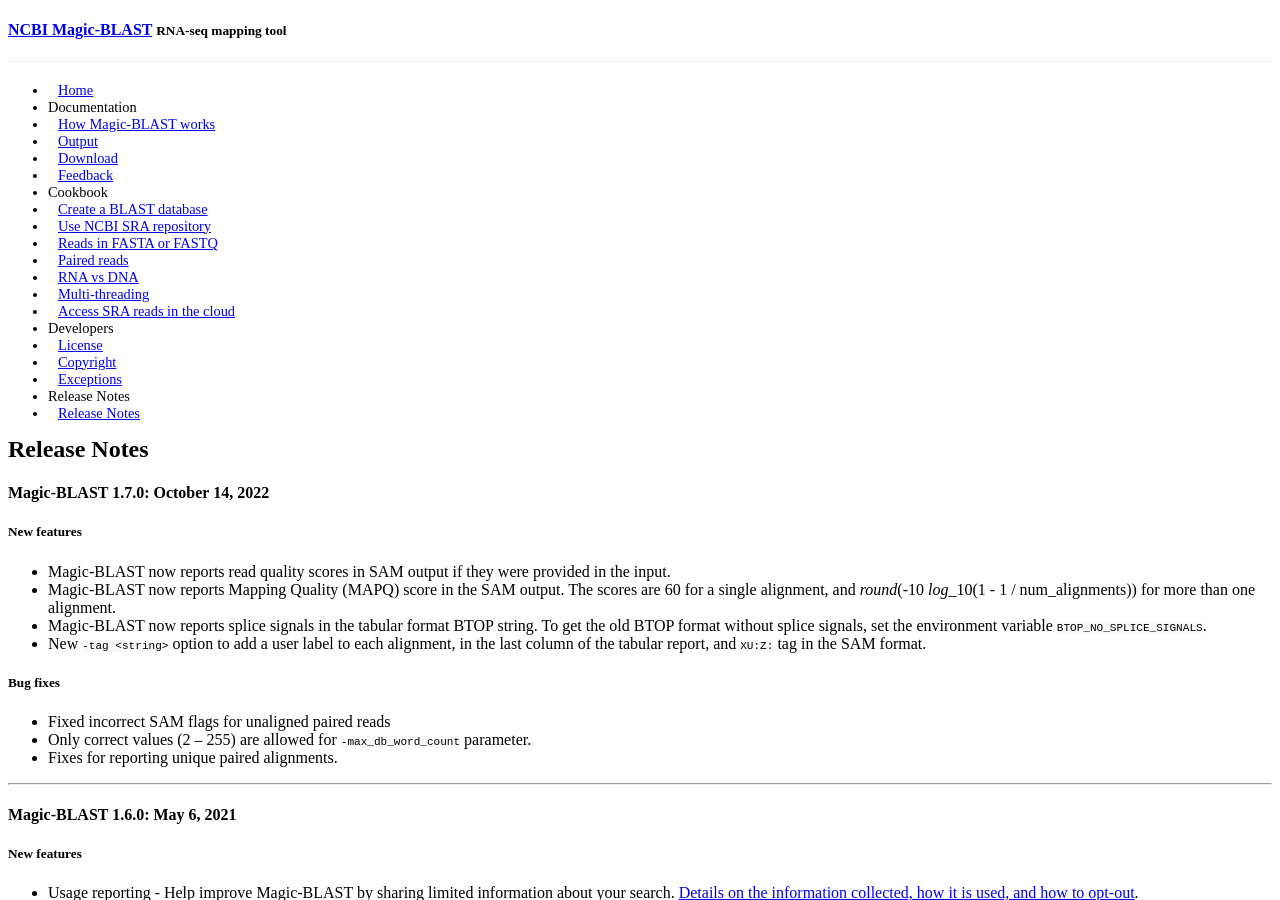
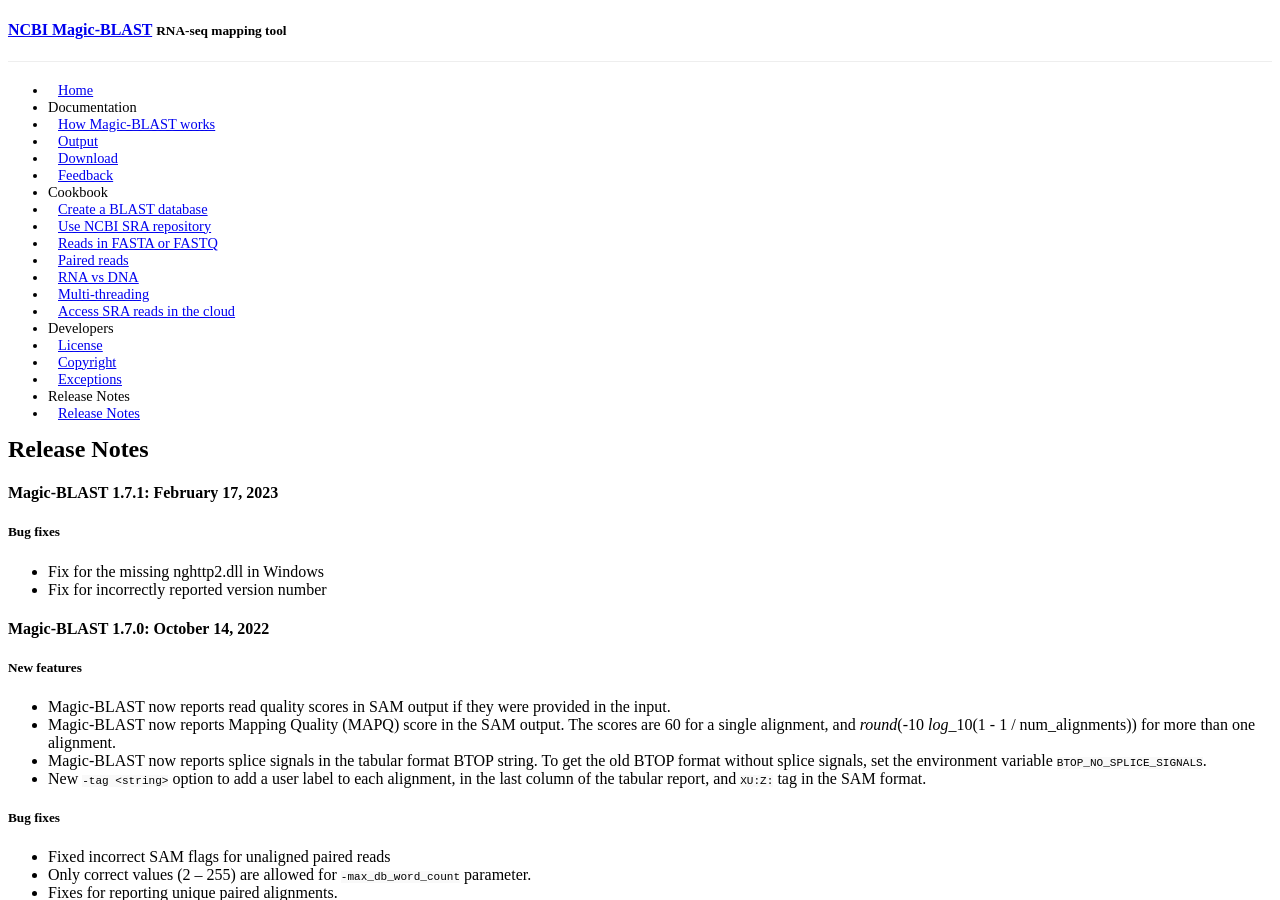
Before and after one commit to ncbi/magicblast, a Jekyll site: the page built from docs/_posts/2017-09-13-release.md, in a window 1280 px wide and 900 px high. Built offline with Jekyll 4.4.1, drawn with Linux system fonts in a browser that asks for light colours; a style sheet for code colours, icons or effects is not loaded.

Commit message:
Added 1.7.1 release notes

```diff
--- a/docs/_posts/2017-09-13-release.md
+++ b/docs/_posts/2017-09-13-release.md
@@ -4,6 +4,13 @@
 title: "Release Notes"
 order: 0
 ---
+
+#### Magic-BLAST 1.7.1: February 17, 2023
+
+##### Bug fixes
+* Fix for the missing nghttp2.dll in Windows
+* Fix for incorrectly reported version number
+
 
 #### Magic-BLAST 1.7.0: October 14, 2022
 
```
